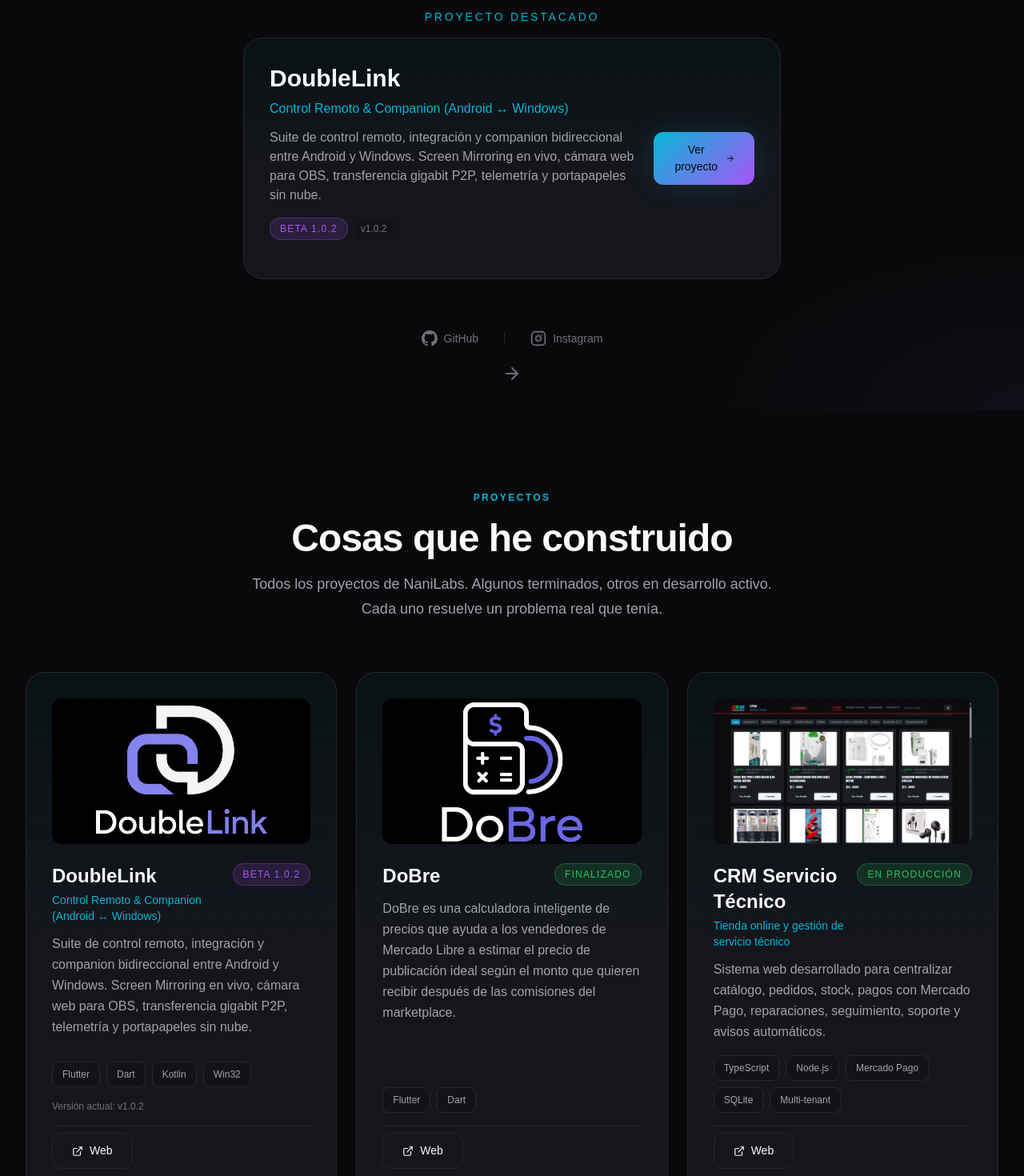
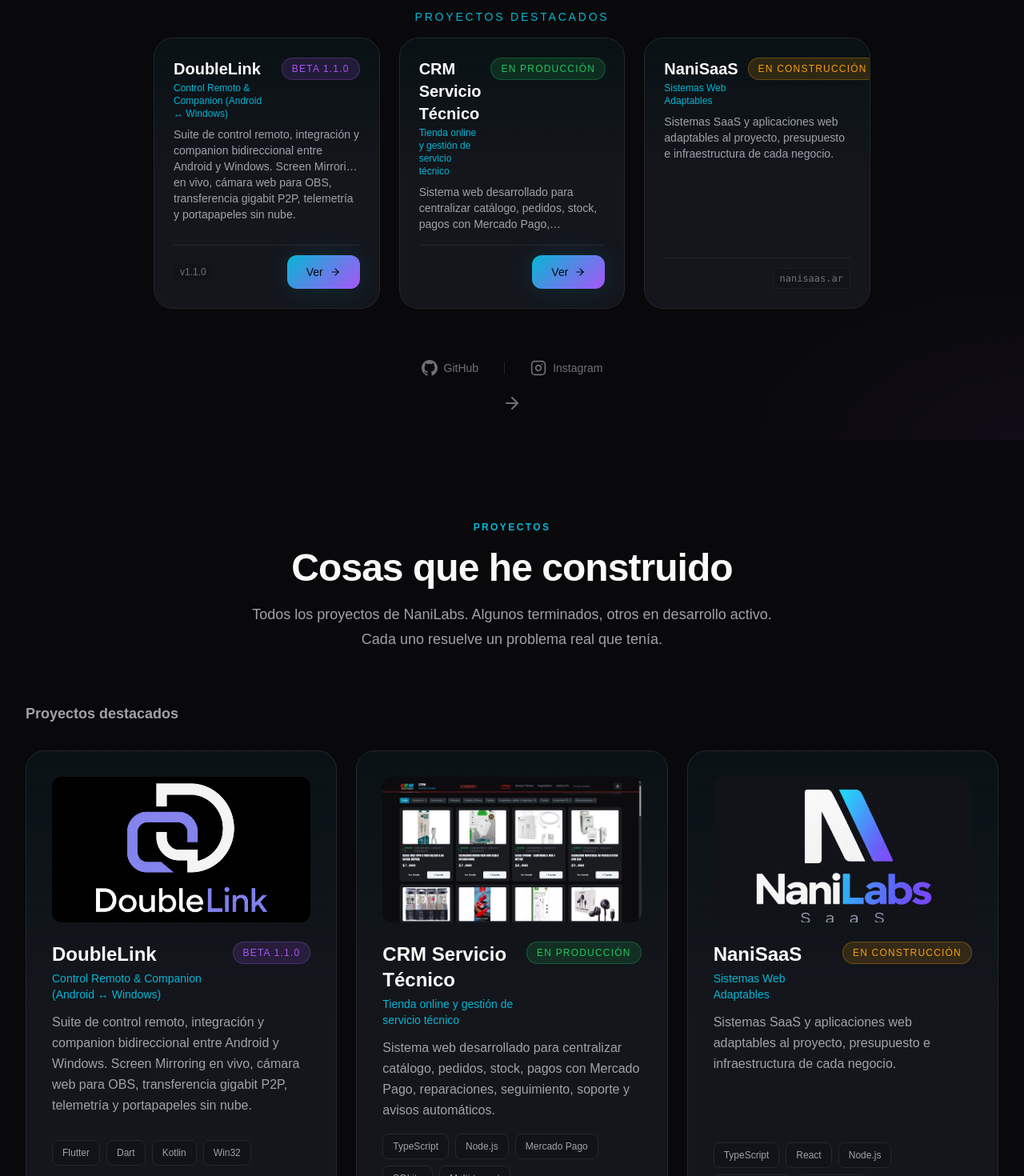
Before and after one commit to NaniLabs/NaniLabs_Page, a React (Vite) app: page / in a window 1280 px wide. Shown: the part 520-1990 px from the top of the page at 80% size. Built offline with nearby package versions, Linux system fonts and the light colour scheme; no server answers.

Commit message:
beta v1.0.0 — sync DoubleLink Beta 1.1.0 and projects update

```diff
--- a/src/components/Hero.tsx
+++ b/src/components/Hero.tsx
@@ -23,7 +23,6 @@
 
 export function Hero() {
   const { featuredProjects } = useProjects()
-  const mainProject = featuredProjects[0]
 
   return (
     <section
@@ -70,57 +69,83 @@
             </a>
           </div>
 
-          {mainProject && (
+          {featuredProjects.length > 0 && (
             <div className="mt-12 animate-fade-in stagger-4">
               <p className="text-sm font-medium uppercase tracking-[0.2em] text-[var(--color-accent)] mb-4">
-                Proyecto destacado
+                {featuredProjects.length > 1 ? 'Proyectos destacados' : 'Proyecto destacado'}
               </p>
-              <div className="featured-project p-6 md:p-8 max-w-2xl mx-auto">
-                <div className="flex flex-col md:flex-row md:items-center md:justify-between gap-6">
-                  <div className="text-center md:text-left">
-                    <h2 className="font-display text-2xl md:text-3xl font-semibold text-[var(--color-text)] mb-2">
-                      {mainProject.name}
+              <div
+                className={cn(
+                  'grid gap-6 mx-auto',
+                  featuredProjects.length === 1 ? 'max-w-2xl' : 'max-w-5xl md:grid-cols-2 lg:grid-cols-3'
+                )}
+              >
+                {featuredProjects.map((project) => (
+                  <div
+                    key={project.id}
+                    className="featured-project p-6 flex flex-col h-full text-left"
+                  >
+                    <div className="flex items-start justify-between gap-3 mb-2">
+                      <div>
+                        <h2 className="font-display text-xl font-semibold text-[var(--color-text)]">
+                          {project.name}
                         </h2>
-                    {mainProject.tagline && (
-                      <p className="text-[var(--color-accent)] font-medium mb-3">{mainProject.tagline}</p>
+                        {project.tagline && (
+                          <p className="text-[var(--color-accent)] font-medium text-xs mt-0.5">
+                            {project.tagline}
+                          </p>
                         )}
-                    <p className="text-[var(--color-text-muted)] mb-4">{mainProject.description}</p>
-                    <div className="flex flex-wrap items-center justify-center md:justify-start gap-2 mb-4">
-                      <span className={cn('badge', `badge-${mainProject.statusColor}`)}>
-                        {mainProject.status}
+                      </div>
+                      <span className={cn('badge flex-shrink-0 text-[10px]', `badge-${project.statusColor}`)}>
+                        {project.status}
                       </span>
-                      {mainProject.version && (
-                        <span className="text-xs text-[var(--color-text-subtle)] px-2 py-1 rounded bg-[var(--color-bg-elevated)]">
-                          v{mainProject.version}
+                    </div>
+
+                    <p className="text-[var(--color-text-muted)] text-sm mb-4 line-clamp-3 flex-1">
+                      {project.description}
+                    </p>
+
+                    <div className="flex items-center justify-between gap-2 pt-3 border-t border-[var(--color-border)] mt-auto">
+                      {project.version ? (
+                        <span className="text-xs text-[var(--color-text-subtle)] px-2 py-0.5 rounded bg-[var(--color-bg-elevated)]">
+                          v{project.version}
+                        </span>
+                      ) : (
+                        <span />
+                      )}
+
+                      <div className="flex items-center gap-2">
+                        {project.futureDomain && (
+                          <span className="text-xs font-mono text-[var(--color-text-subtle)] border border-dashed border-[var(--color-border)] px-2 py-1 rounded bg-[var(--color-bg-elevated)]/50">
+                            {project.futureDomain}
                           </span>
                         )}
-                    </div>
-                  </div>
-                  <div className="flex flex-col sm:flex-row gap-3 w-full sm:w-auto">
-                    {mainProject.links.web && (
+                        {project.links.web && (
                           <a
-                        href={mainProject.links.web}
+                            href={project.links.web}
                             target="_blank"
                             rel="noopener noreferrer"
-                        className="btn btn-primary w-full sm:w-auto"
+                            className="btn btn-primary text-xs px-3 py-1.5"
                           >
-                        <span>Ver proyecto</span>
-                        <ArrowRight className="h-4 w-4" aria-hidden="true" />
+                            <span>Ver</span>
+                            <ArrowRight className="h-3.5 w-3.5" aria-hidden="true" />
                           </a>
                         )}
-                    {mainProject.links.github && (
+                        {project.links.github && (
                           <a
-                        href={mainProject.links.github}
+                            href={project.links.github}
                             target="_blank"
                             rel="noopener noreferrer"
-                        className="btn btn-secondary w-full sm:w-auto"
+                            className="btn btn-secondary text-xs px-2.5 py-1.5"
+                            aria-label={`Código de ${project.name}`}
                           >
-                        <GithubIcon className="h-4 w-4" aria-hidden="true" />
-                        <span>Código</span>
+                            <GithubIcon className="h-3.5 w-3.5" />
                           </a>
                         )}
                       </div>
                     </div>
+                  </div>
+                ))}
               </div>
             </div>
           )}
--- a/src/components/ProjectCard.tsx
+++ b/src/components/ProjectCard.tsx
@@ -1,4 +1,4 @@
-import { ArrowRight, ExternalLink, FileText, Play } from 'lucide-react'
+import { ArrowRight, ExternalLink, FileText, Globe, Play } from 'lucide-react'
 import { cn } from '@/utils/cn'
 import type { ProjectData } from '@/data/types'
 
@@ -94,8 +94,20 @@
           </p>
         )}
 
-        {links.length > 0 && (
-          <div className="flex flex-wrap gap-2 pt-2 border-t border-[var(--color-border)] mt-auto">
+        {(links.length > 0 || project.futureDomain) && (
+          <div className="flex flex-wrap items-center gap-2 pt-2 border-t border-[var(--color-border)] mt-auto">
+            {project.futureDomain && (
+              <span
+                className="inline-flex items-center gap-1.5 px-3 py-2 rounded-lg border border-dashed border-[var(--color-border)] bg-[var(--color-bg-elevated)]/50 text-xs text-[var(--color-text-subtle)] font-mono select-none"
+                title="Dominio futuro - En construcción"
+              >
+                <Globe className="h-3.5 w-3.5 text-amber-400/80" aria-hidden="true" />
+                <span>{project.futureDomain}</span>
+                <span className="text-[10px] uppercase font-sans tracking-wide text-amber-400 font-medium ml-1">
+                  (Próximamente)
+                </span>
+              </span>
+            )}
             {links.map((link) => (
               <a
                 key={link.key}
--- a/src/components/Projects.tsx
+++ b/src/components/Projects.tsx
@@ -20,6 +20,9 @@
 
         {featured.length > 0 && (
           <div className="mb-12 md:mb-16">
+            <h3 className="text-lg font-semibold text-[var(--color-text-muted)] mb-8 text-center md:text-left">
+              Proyectos destacados
+            </h3>
             <div className="grid gap-6 md:grid-cols-2 lg:grid-cols-3">
               {featured.map((project) => (
                 <ProjectCard key={project.id} project={project} featured />
--- a/src/data/projects.json
+++ b/src/data/projects.json
@@ -5,7 +5,7 @@
       "name": "DoubleLink",
       "tagline": "Control Remoto & Companion (Android ↔ Windows)",
       "description": "Suite de control remoto, integración y companion bidireccional entre Android y Windows. Screen Mirroring en vivo, cámara web para OBS, transferencia gigabit P2P, telemetría y portapapeles sin nube.",
-      "status": "Beta 1.0.2",
+      "status": "Beta 1.1.0",
       "statusColor": "development",
       "technologies": [
         "Flutter",
@@ -18,7 +18,7 @@
         "web": "https://doublelink.nanilabs.lat"
       },
       "featured": true,
-      "version": "1.0.2",
+      "version": "1.1.0",
       "releaseSource": "https://pub-e7f8fb195c3c42b59e5da4c5c345837b.r2.dev/releases.json"
     },
     {
@@ -68,7 +68,7 @@
       "links": {
         "web": "https://dobre.nanilabs.lat"
       },
-      "featured": true
+      "featured": false
     },
     {
       "id": "family-tech-store",
@@ -92,11 +92,11 @@
     },
     {
       "id": "nanilabs-saas",
-      "name": "NaniLabs SaaS",
+      "name": "NaniSaaS",
       "tagline": "Sistemas Web Adaptables",
       "description": "Sistemas SaaS y aplicaciones web adaptables al proyecto, presupuesto e infraestructura de cada negocio.",
-      "status": "Disponible",
-      "statusColor": "info",
+      "status": "En construcción",
+      "statusColor": "warning",
       "technologies": [
         "TypeScript",
         "React",
@@ -105,10 +105,9 @@
         "Multi-tenant"
       ],
       "image": "/projects/nanilabs-saas.png",
-      "links": {
-        "web": "https://saas.nanilabs.lat"
-      },
-      "featured": false
+      "futureDomain": "nanisaas.ar",
+      "links": {},
+      "featured": true
     }
   ]
 }
--- a/src/data/types.ts
+++ b/src/data/types.ts
@@ -46,6 +46,7 @@
   featured: boolean;
   version?: string;
   releaseSource?: string;
+  futureDomain?: string;
 }
 
 export interface ProjectsFile {
```
Lines whose indentation alone changed are shown as unchanged.
